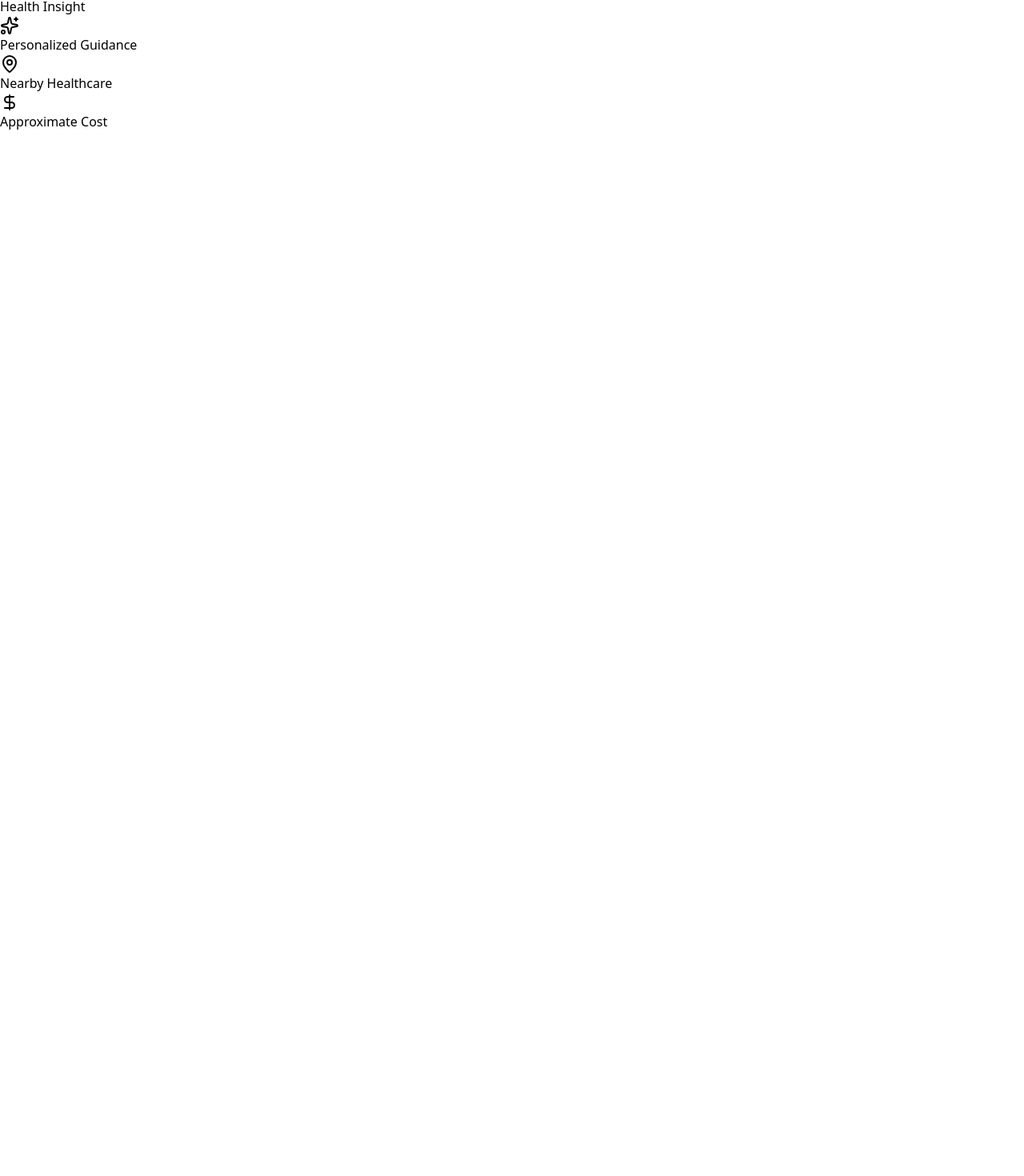
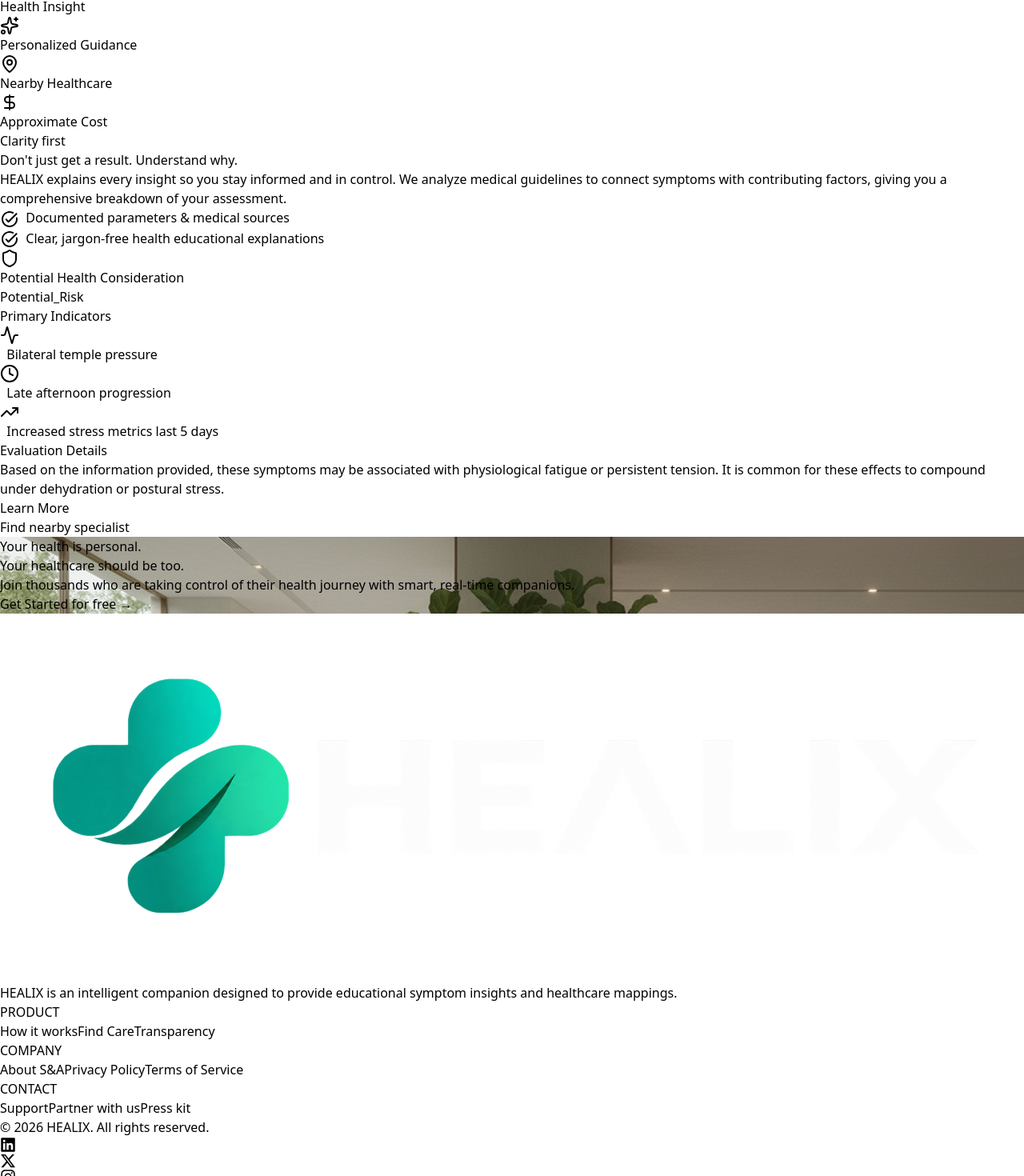
Before and after one commit to kaifmohammad53/HEALIX-AI-Powered-Health-Companion., a React (Vite) app: page / in a window 1280 px wide. Shown: the part 2590-4060 px from the top of the page at 80% size. Before the commit the page ends 2754 px from the top, so only its background shows below. Built offline with nearby package versions, Linux system fonts and the light colour scheme.

Commit message:
homepage is complete now

```diff
--- a/package.json
+++ b/package.json
@@ -10,9 +10,14 @@
     "preview": "vite preview"
   },
   "dependencies": {
+    "@emotion/react": "^11.14.0",
+    "@emotion/styled": "^11.14.1",
+    "@mui/icons-material": "^9.4.0",
+    "@mui/material": "^9.4.0",
     "lucide-react": "^1.48.0",
     "react": "^19.2.8",
     "react-dom": "^19.2.8",
+    "react-icons": "^5.7.0",
     "react-router-dom": "^7.18.4"
   },
   "devDependencies": {
--- /dev/null
+++ b/src/Homepage/Footer.jsx
@@ -0,0 +1,59 @@
+import logo from "../assets/hero-logo.png"
+import { FaLinkedin, FaXTwitter, FaInstagram } from "react-icons/fa6";
+const Footer = () => {
+  return (
+    <>
+      <div className="w-screen bg-[#061021] px-20 py-10 flex justify-between">
+        <div className="boder-2">
+          <div className="w-[200px] h-[80px]">
+            <img src={logo} alt="Healix" />
+          </div>
+          <p className="w-[300px] text-white/60">
+            HEALIX is an intelligent companion designed to provide educational
+            symptom insights and healthcare mappings.
+          </p>
+        </div>
+        <div className="grid grid-flow-col grid-rows-4 gap-x-36 gap-y-3 text-white justify-items-center p-8 [&_a]:inline-block [&_a]:transition-all [&_a]:duration-200 [&_a:hover]:text-[#00C9A7] [&_a:hover]:scale-105">
+          <h3 className="text-white/60 text-sm font-semibold tracking-wider">
+            PRODUCT
+          </h3>
+          <a href="#">How it works</a>
+          <a href="#">Find Care</a>
+          <a href="#">Transparency</a>
+
+          <h3 className="text-white/60 text-sm font-semibold tracking-wider">
+            COMPANY
+          </h3>
+          <a href="#">About S&A</a>
+          <a href="#">Privacy Policy</a>
+          <a href="#">Terms of Service</a>
+
+          <h3 className="text-white/60 text-sm font-semibold tracking-wider">
+            CONTACT
+          </h3>
+          <a href="#">Support</a>
+          <a href="#">Partner with us</a>
+          <a href="#">Press kit</a>
+        </div>
+      </div>
+      <div className="bg-[#061021]">
+        <div className="border-t border-white/10 mx-20"></div>
+        <div className="px-20 py-6 flex justify-between items-center text-sm text-white/50">
+          <p>© 2026 HEALIX. All rights reserved.</p>
+          <div className="flex gap-4 text-white/60 [&_svg]:transition-colors [&_svg:hover]:text-[#00C9A7]">
+            <a href="#" aria-label="LinkedIn">
+              <FaLinkedin size={20} />
+            </a>
+            <a href="#" aria-label="Twitter">
+              <FaXTwitter size={20} />
+            </a>
+            <a href="#" aria-label="Instagram">
+              <FaInstagram size={20} />
+            </a>
+          </div>
+        </div>
+      </div>
+    </>
+  );
+}
+export default Footer
--- a/src/Homepage/Hero.jsx
+++ b/src/Homepage/Hero.jsx
@@ -8,6 +8,9 @@
 import Hero_features from "./Hero_features";
 import Hero_how_works from "./Hero_how_works";
 import Hero_Journey from "./Hero_Journey";
+import Hero_Explainibility from "./Hero_Explainibility"
+import Hero_finalCTA from "./Hero_finalCTA";
+import Footer from "./Footer";
 export function CTAButtons({ primary, secondary, primaryTo, secondaryTo }) {
   return (
     <div className="text-white flex justify-start gap-8 text-lg">
@@ -135,7 +138,10 @@
       <Hero_features />
       <Hero_stats />
       <Hero_how_works />
-      <Hero_Journey/>
+      <Hero_Journey />
+      <Hero_Explainibility />
+      <Hero_finalCTA />
+      <Footer/>
     </div>
   );
 };
--- /dev/null
+++ b/src/Homepage/Hero_Explainibility.jsx
@@ -0,0 +1,78 @@
+import { TaskAltRounded as TaskAltRoundedIcon } from "@mui/icons-material";
+import { Shield, Activity, Clock , TrendingUp} from "lucide-react";
+const Hero_Explainibility = () => {
+  return (
+    <div className="explainibilty h-[575px] w-screen flex justify-center items-center bg-[#F5F8FF]">
+      <div className="exp-left h-5/6 w-1/2 pl-24 flex flex-col justify-center items-start gap-4">
+        <h3 className="text-base rounded-2xl w-fit px-3 py-1 text-[#00C9A7] border-2 border-[#00C9A7] bg-[#00C9A7]/10">
+          Clarity first
+        </h3>
+        <h1 className="text-6xl font-serif w-auto py-5">
+          Don't just get a result. Understand why.
+        </h1>
+        <p className="text-base leading-6 text-black/60 pb-3">
+          HEALIX explains every insight so you stay informed and in control. We
+          analyze medical guidelines to connect symptoms with contributing
+          factors, giving you a comprehensive breakdown of your assessment.
+        </p>
+        <p className="font-semibold font-serif">
+          <TaskAltRoundedIcon className="text-[#00C9A7]" />
+          &nbsp; Documented parameters & medical sources
+        </p>
+        <p className="font-semibold font-serif">
+          <TaskAltRoundedIcon className="text-[#00C9A7]" />
+          &nbsp; Clear, jargon-free health educational explanations
+        </p>
+      </div>
+      <div className="exp-right h-5/6 w-1/2">
+        <div className="w-[550px] h-full flex flex-col p-8 border-2 bg-white rounded-2xl justify-between bg-black/5 ml-20 drop-shadow-md">
+          <div className="flex">
+            <div className="w-full flex gap-3">
+              <Shield className="text-sm text-[#00C9A7]" />
+              <p className="text-base font-bold font-serif">
+                Potential Health Consideration
+              </p>
+            </div>
+            <div>
+              <h3 className="text-base rounded-xl px-2 py-1 text-red-500 font-serif bg-red-800/10">
+                Potential_Risk
+              </h3>
+            </div>
+          </div>
+          <div className="border"></div>
+          <p className="font-semibold text-black/60 font-serif">
+            Primary Indicators
+          </p>
+          <p className="font-serif flex">
+            {" "}
+            <Activity className="text-[#00C9A7]" />
+            &nbsp; Bilateral temple pressure
+          </p>
+          <p className="font-serif flex">
+            {" "}
+            <Clock className="text-[#00C9A7]" />
+            &nbsp; Late afternoon progression
+          </p>
+          <p className="font-serif flex">
+            {" "}
+            <TrendingUp className="text-[#00C9A7]" />
+            &nbsp; Increased stress metrics last 5 days
+          </p>
+          <div className="border"></div>
+          <p className="text-black/60 font-serif font-semibold">Evaluation Details</p>
+          <p className="mb-8 text-black/60">
+            Based on the information provided, these symptoms may be associated
+            with physiological fatigue or persistent tension. It is common for
+            these effects to compound under dehydration or postural stress.
+          </p>
+          {/* <div></div> */}
+          <div className="w-full flex justify-between">
+            <p className="font-serif text-[#00C9A7] underline">Learn More</p>
+            <p className="font-serif font-semibold">Find nearby specialist</p>
+          </div>
+        </div>
+      </div>
+    </div>
+  );
+};
+export default Hero_Explainibility;
--- /dev/null
+++ b/src/Homepage/Hero_finalCTA.jsx
@@ -0,0 +1,29 @@
+import ctaBG from "../assets/final-cta.png"
+import { Link } from "react-router-dom";
+const Hero_finalCTA = () => {
+  return (
+    <div
+      className="relative h-[550px] w-screen bg-cover"
+      style={{ backgroundImage: `url(${ctaBG})` }}
+    >
+      <div className="absolute bg-[#0B1A2E] z-10 h-[550px] w-screen opacity-85"></div>
+      <div className="w-screen z-20 absolute top-1/2 left-1/2 -translate-x-1/2 -translate-y-1/2 flex flex-col gap-5 items-center justify-center">
+        <h1 className="text-white font-serif font-medium text-6xl text-center leading-tight">
+          Your health is personal.
+          <br /> Your healthcare should be too.
+        </h1>
+        <p className="text-white/80 text-lg text-center">
+          Join thousands who are taking control of their health journey with
+          smart, real-time companions.
+        </p>
+        <Link
+          to="/get-started"
+          className="border-[#00C9A7] border-2 px-4 py-2 rounded-3xl text-black bg-[#00C9A7] font-semibold transition-transform duration-500 hover:scale-105"
+        >
+          Get Started for free →
+        </Link>
+      </div>
+    </div>
+  );
+}
+export default Hero_finalCTA
--- a/src/Homepage/Hero_stats.jsx
+++ b/src/Homepage/Hero_stats.jsx
@@ -44,7 +44,7 @@
     <div
       ref={sectionRef}
       className="relative h-48 w-screen bg-cover bg-center before:absolute before:inset-0
-             before:bg-black/40
+             before:bg-black/10
              before:content-['']"
       style={{ backgroundImage: `url(${statsBg})` }}
     >
```
Also changed, not shown: src/assets/final-cta.png (added), 1 other file (tests, documents, lock files or other folders).
